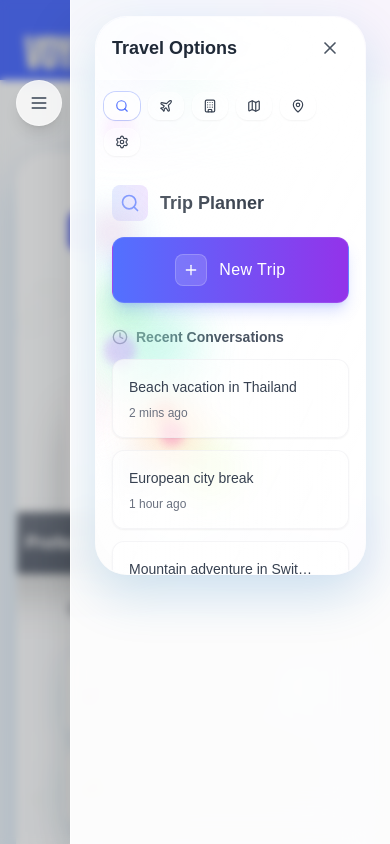
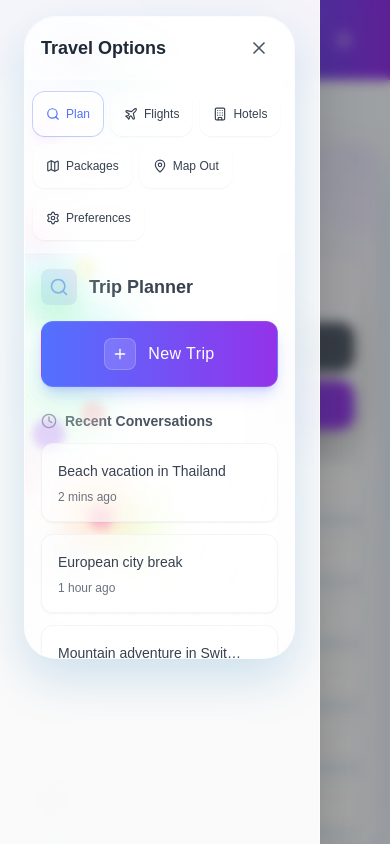
Before and after one commit to BohdanLysenko1/voyagr-web, a Next.js app: page /ai in a window 390 px wide. Both pictures are taken after a click on the button 39 px from the left and 103 px from the top of the page. Shown: the top 844 px of the page. Built offline with nearby package versions, Linux system fonts and the light colour scheme.

Commit message:
mobile ai page fix

```diff
--- a/src/app/ai/page.tsx
+++ b/src/app/ai/page.tsx
@@ -147,11 +147,19 @@ export default function AiPage() {
   return (
     <div className="h-screen bg-gradient-to-br from-slate-50 via-blue-50/50 to-purple-50/30 overflow-hidden">
       {/* Mobile Layout */}
-      <div className="lg:hidden flex flex-col h-full relative pt-16">
-        {/* Mobile Sidebar - Slide from Right */}
+      <div className="lg:hidden flex flex-col h-full relative pt-16 pb-safe">
+        {/* Mobile Sidebar Backdrop */}
+        {isSidebarOpen && (
+          <div
+            className="fixed inset-0 bg-black/20 backdrop-blur-sm z-40"
+            onClick={() => setIsSidebarOpen(false)}
+          />
+        )}
+
+        {/* Mobile Sidebar - Slide from Left */}
         <div className={`transform transition-transform duration-300 ease-in-out ${
-          isSidebarOpen ? 'translate-x-0' : 'translate-x-full'
-        } fixed top-0 right-0 bottom-0 w-80 z-50 bg-white/95 backdrop-blur-xl border-l border-white/40 shadow-2xl overflow-hidden`}>
+          isSidebarOpen ? 'translate-x-0' : '-translate-x-full'
+        } fixed top-0 left-0 bottom-0 w-80 max-w-[85vw] z-50 bg-white/95 backdrop-blur-xl border-r border-white/40 shadow-2xl overflow-hidden`}>
           <AISidebar
             flights={updatedFlights}
             hotels={updatedHotels}
--- a/src/components/AI/AIInterface.tsx
+++ b/src/components/AI/AIInterface.tsx
@@ -272,7 +272,7 @@ export default function AIInterface({
       {isMobile && (
         <button
           onClick={onSidebarToggle}
-          className="fixed top-20 left-4 z-50 p-3 rounded-full bg-white/80 backdrop-blur-sm border border-white/40 hover:bg-white/90 transition-all duration-200 shadow-lg"
+          className="fixed top-20 left-4 z-40 p-4 rounded-full bg-white/80 backdrop-blur-sm border border-white/40 hover:bg-white/90 transition-all duration-200 shadow-lg min-h-[48px] min-w-[48px] flex items-center justify-center"
         >
           <Menu className="w-5 h-5 text-gray-700" />
         </button>
@@ -414,14 +414,14 @@ export default function AIInterface({
                     onChange={(e) => onInputChange(e.target.value)}
                     onKeyPress={handleKeyPress}
                     placeholder=""
-                    className="w-full p-4 text-sm bg-white/40 border border-white/40 rounded-2xl resize-none focus:outline-none focus:ring-2 focus:ring-white/50 focus:border-white/60 transition-all duration-300 min-h-[60px] max-h-32 placeholder-gray-500 backdrop-blur-sm"
-                    rows={2}
+                    className={`w-full ${isMobile ? 'p-10 text-2xl' : 'p-8 text-xl'} bg-white/40 border border-white/40 rounded-2xl resize-none focus:outline-none focus:ring-2 focus:ring-white/50 focus:border-white/60 transition-all duration-300 ${isMobile ? 'min-h-[200px]' : 'min-h-[120px]'} ${isMobile ? 'max-h-80' : 'max-h-48'} placeholder-gray-500 backdrop-blur-sm`}
+                    rows={3}
                   />
                 </div>
                 <button
                   onClick={() => handleSendMessage()}
                   disabled={!inputValue.trim() || isAITyping}
-                  className={`p-4 rounded-2xl shadow-lg transition-all duration-300 transform hover:scale-105 active:scale-95 disabled:opacity-50 disabled:cursor-not-allowed ${
+                  className={`${isMobile ? 'p-4 min-w-[56px] min-h-[56px]' : 'p-4'} rounded-2xl shadow-lg transition-all duration-300 transform hover:scale-105 active:scale-95 disabled:opacity-50 disabled:cursor-not-allowed flex items-center justify-center ${
                     activeTab === 'flights' ? 'bg-gradient-to-r from-blue-600 to-indigo-600 hover:from-blue-500 hover:to-indigo-500' :
                     activeTab === 'hotels' ? 'bg-gradient-to-r from-emerald-600 to-teal-600 hover:from-emerald-500 hover:to-teal-500' :
                     activeTab === 'packages' ? 'bg-gradient-to-r from-purple-600 to-pink-600 hover:from-purple-500 hover:to-pink-500' :
@@ -436,42 +436,44 @@ export default function AIInterface({
         </div>
       ) : (
         /* Welcome Mode */
-        <div className={`relative flex items-start justify-center ${isMobile ? 'p-4 pt-0' : 'p-8 pt-0'} min-h-screen`}>
-          <div className={`${isMobile ? 'w-full' : 'max-w-4xl w-full'} ${isMobile ? 'mt-2' : 'mt-6'} space-y-4`}>
+        <div className={`relative flex items-start justify-center ${isMobile ? 'p-3 pt-0 pb-2' : 'p-8 pt-0'}`}>
+          <div className={`${isMobile ? 'w-full' : 'max-w-4xl w-full'} ${isMobile ? 'mt-0' : 'mt-4'} ${isMobile ? 'space-y-1' : 'space-y-3'}`}>
 
-          {/* Preferences Display */}
+          {/* Compact Preferences Display */}
           {preferences && (
-            <div className="relative overflow-hidden bg-white/40 backdrop-blur-xl backdrop-saturate-150 bg-clip-padding border border-white/30 rounded-2xl shadow-lg p-4 before:content-[''] before:absolute before:inset-0 before:rounded-[inherit] before:pointer-events-none before:bg-gradient-to-br before:from-white/20 before:via-white/5 before:to-white/5">
+            <div className={`relative overflow-hidden bg-white/40 backdrop-blur-xl backdrop-saturate-150 bg-clip-padding border border-white/30 rounded-xl shadow-lg ${isMobile ? 'p-2' : 'p-4'} before:content-[''] before:absolute before:inset-0 before:rounded-[inherit] before:pointer-events-none before:bg-gradient-to-br before:from-white/20 before:via-white/5 before:to-white/5`}>
               <div className="relative z-10">
-                <h3 className="text-sm font-semibold text-gray-700 mb-3">Your Trip Preferences</h3>
-                <div className="flex flex-wrap gap-2">
+                <div className="flex items-center justify-between">
+                  <h3 className={`${isMobile ? 'text-xs' : 'text-sm'} font-semibold text-gray-700`}>Trip Preferences</h3>
+                  <div className="flex flex-wrap gap-1">
                     {preferences.travelStyle && (
-                    <span className="px-3 py-1 bg-primary/10 text-primary text-xs font-medium rounded-full border border-primary/20">
-                      {preferences.travelStyle.charAt(0).toUpperCase() + preferences.travelStyle.slice(1)} Style
+                      <span className={`px-2 py-1 bg-primary/10 text-primary ${isMobile ? 'text-xs' : 'text-xs'} font-medium rounded-full border border-primary/20`}>
+                        {preferences.travelStyle.charAt(0).toUpperCase() + preferences.travelStyle.slice(1)}
                       </span>
                     )}
                     {preferences.budget && (
-                    <span className="px-3 py-1 bg-green-100 text-green-700 text-xs font-medium rounded-full border border-green-200">
-                      {preferences.budget.replace('-', ' - $').replace('plus', '+')}
+                      <span className={`px-2 py-1 bg-green-100 text-green-700 ${isMobile ? 'text-xs' : 'text-xs'} font-medium rounded-full border border-green-200`}>
+                        {preferences.budget.includes('-') ? preferences.budget.split('-')[0] + '+' : preferences.budget}
                       </span>
                     )}
                     {preferences.groupSize && (
-                    <span className="px-3 py-1 bg-blue-100 text-blue-700 text-xs font-medium rounded-full border border-blue-200">
+                      <span className={`px-2 py-1 bg-blue-100 text-blue-700 ${isMobile ? 'text-xs' : 'text-xs'} font-medium rounded-full border border-blue-200`}>
                         {preferences.groupSize}
                       </span>
                     )}
                     {preferences.activities && preferences.activities.length > 0 && (
-                    <span className="px-3 py-1 bg-purple-100 text-purple-700 text-xs font-medium rounded-full border border-purple-200">
-                      {preferences.activities.length} Activities Selected
+                      <span className={`px-2 py-1 bg-purple-100 text-purple-700 ${isMobile ? 'text-xs' : 'text-xs'} font-medium rounded-full border border-purple-200`}>
+                        {preferences.activities.length} Activities
                       </span>
                     )}
+                  </div>
                 </div>
               </div>
             </div>
           )}
 
           {/* Main AI Card with Enhanced Glassmorphism */}
-          <div className="relative overflow-hidden bg-white/60 backdrop-blur-2xl backdrop-saturate-150 bg-clip-padding border border-white/40 rounded-[2rem] shadow-[0_20px_50px_rgba(8,_112,_184,_0.18)] p-12 text-center transition-all duration-700 ease-in-out before:content-[''] before:absolute before:inset-0 before:rounded-[inherit] before:pointer-events-none before:bg-gradient-to-br before:from-white/40 before:via-white/10 before:to-white/5 after:content-[''] after:absolute after:-top-10 after:-left-10 after:w-40 after:h-40 after:bg-white/20 after:rounded-full after:blur-3xl after:pointer-events-none hover:shadow-[0_25px_60px_rgba(8,_112,_184,_0.25)] hover:border-white/50">
+          <div className={`relative overflow-hidden bg-white/60 backdrop-blur-2xl backdrop-saturate-150 bg-clip-padding border border-white/40 ${isMobile ? (preferences ? 'rounded-2xl p-3' : 'rounded-2xl p-4') : 'rounded-[2rem] p-12'} shadow-[0_20px_50px_rgba(8,_112,_184,_0.18)] text-center transition-all duration-700 ease-in-out before:content-[''] before:absolute before:inset-0 before:rounded-[inherit] before:pointer-events-none before:bg-gradient-to-br before:from-white/40 before:via-white/10 before:to-white/5 after:content-[''] after:absolute after:-top-10 after:-left-10 after:w-40 after:h-40 after:bg-white/20 after:rounded-full after:blur-3xl after:pointer-events-none hover:shadow-[0_25px_60px_rgba(8,_112,_184,_0.25)] hover:border-white/50`}>
 
             {/* Dynamic Gradient Orb Effects */}
             <div className={`absolute -top-20 -right-20 w-40 h-40 bg-gradient-to-br ${content.gradientColors} rounded-full blur-3xl animate-pulse transition-all duration-1000`}></div>
@@ -480,41 +482,41 @@ export default function AIInterface({
             {/* Content */}
             <div className="relative z-10">
               {/* Logo and Dynamic Title */}
-              <div className="flex items-center justify-center gap-4 mb-8 transition-all duration-700 ease-in-out">
+              <div className={`flex items-center justify-center gap-4 ${isMobile ? (preferences ? 'mb-1' : 'mb-2') : 'mb-6'} transition-all duration-700 ease-in-out`}>
                 {activeTab === 'plan' && (
                   <div className="relative">
                     <Image
                       src="/images/AIPage/VoyagrAI logo.png"
                       alt="VoyagrAI Logo"
-                      width={80}
-                      height={80}
+                      width={isMobile ? 60 : 80}
+                      height={isMobile ? 60 : 80}
                       className="object-contain"
                       priority
                     />
                   </div>
                 )}
-                <h1 className={`text-6xl font-bold leading-none transition-all duration-700 ${content.accentColor}`}>
+                <h1 className={`${isMobile ? (preferences ? 'text-2xl' : 'text-3xl') : 'text-6xl'} font-bold leading-none transition-all duration-700 ${content.accentColor}`}>
                   {content.title}
                 </h1>
               </div>
 
               {/* Dynamic Description */}
-              <div className="mb-8">
-                <p className="text-xl text-gray-700 font-medium transition-all duration-500">
+              <div className={isMobile ? (preferences ? 'mb-0' : 'mb-2') : 'mb-6'}>
+                <p className={`${isMobile ? (preferences ? 'text-xs' : 'text-sm') : 'text-lg'} text-gray-700 font-medium transition-all duration-500`}>
                   {content.description}
                 </p>
               </div>
 
 
               {/* Input Section */}
-              <div className="mb-10">
+              <div className={isMobile ? (preferences ? 'mb-4' : 'mb-4') : 'mb-10'}>
                 <div className="relative max-w-3xl mx-auto">
-                  <div className="relative overflow-hidden bg-white/50 backdrop-blur-3xl backdrop-saturate-200 bg-clip-padding border border-white/30 rounded-3xl shadow-2xl hover:shadow-3xl transition-all duration-500 before:content-[''] before:absolute before:inset-0 before:rounded-[inherit] before:pointer-events-none before:bg-gradient-to-br before:from-white/60 before:via-white/20 before:to-transparent before:opacity-80 after:content-[''] after:absolute after:inset-0 after:rounded-[inherit] after:pointer-events-none after:bg-gradient-to-tl after:from-blue-100/20 after:via-purple-100/10 after:to-pink-100/20 after:animate-pulse after:duration-[3000ms] group hover:border-white/50 hover:bg-white/60 focus-within:border-white/70 focus-within:bg-white/70 focus-within:shadow-[0_0_50px_rgba(255,255,255,0.3)]">
+                  <div className="relative overflow-hidden bg-white/50 backdrop-blur-3xl backdrop-saturate-200 bg-clip-padding border border-white/30 rounded-2xl shadow-2xl hover:shadow-3xl transition-all duration-500 before:content-[''] before:absolute before:inset-0 before:rounded-[inherit] before:pointer-events-none before:bg-gradient-to-br before:from-white/60 before:via-white/20 before:to-transparent before:opacity-80 after:content-[''] after:absolute after:inset-0 after:rounded-[inherit] after:pointer-events-none after:bg-gradient-to-tl after:from-blue-100/20 after:via-purple-100/10 after:to-pink-100/20 after:animate-pulse after:duration-[3000ms] group hover:border-white/50 hover:bg-white/60 focus-within:border-white/70 focus-within:bg-white/70 focus-within:shadow-[0_0_50px_rgba(255,255,255,0.3)]">
                     <textarea
                       value={inputValue}
                       onChange={(e) => onInputChange(e.target.value)}
                       placeholder=""
-                      className="w-full p-6 text-lg bg-transparent resize-none focus:outline-none focus:ring-0 border-0 transition-all duration-300 min-h-[120px] placeholder-gray-400"
+                      className={`w-full ${isMobile ? (preferences ? 'p-4 text-base min-h-[80px]' : 'p-5 text-lg min-h-[100px]') : 'p-6 text-lg min-h-[120px]'} bg-transparent resize-none focus:outline-none focus:ring-0 border-0 transition-all duration-300 placeholder-gray-400`}
                       rows={4}
                     />
                   </div>
@@ -531,16 +533,16 @@ export default function AIInterface({
                   )}
 
                   {/* Preferences and Start Planning Buttons */}
-                  <div className="absolute -bottom-6 left-1/2 transform -translate-x-1/2 flex items-center gap-4">
+                  <div className={`absolute ${isMobile ? '-bottom-3 left-1/2 transform -translate-x-1/2 flex flex-col gap-2 w-full max-w-xs' : '-bottom-6 left-1/2 transform -translate-x-1/2 flex items-center gap-4'}`}>
                     {/* Preferences Button */}
                     <button
                       onClick={() => {
                         onPreferencesOpen?.();
                       }}
-                      className="relative overflow-hidden px-8 py-4 bg-gradient-to-r from-gray-500 to-gray-600 hover:from-gray-400 hover:to-gray-500 text-white rounded-2xl font-bold text-lg shadow-2xl hover:shadow-xl transition-all duration-300 transform hover:scale-105 active:scale-95 backdrop-blur-sm border border-white/20 before:content-[''] before:absolute before:inset-0 before:rounded-[inherit] before:pointer-events-none before:bg-gradient-to-br before:from-white/20 before:via-white/5 before:to-white/5"
+                      className={`relative overflow-hidden ${isMobile ? 'px-6 py-3 text-base w-full' : 'px-8 py-4 text-lg'} bg-gradient-to-r from-gray-500 to-gray-600 hover:from-gray-400 hover:to-gray-500 text-white rounded-2xl font-bold shadow-2xl hover:shadow-xl transition-all duration-300 transform hover:scale-105 active:scale-95 backdrop-blur-sm border border-white/20 before:content-[''] before:absolute before:inset-0 before:rounded-[inherit] before:pointer-events-none before:bg-gradient-to-br before:from-white/20 before:via-white/5 before:to-white/5 min-h-[48px]`}
                     >
-                      <span className="relative z-10 flex items-center gap-3 whitespace-nowrap">
-                        <Settings className="w-6 h-6" />
+                      <span className="relative z-10 flex items-center justify-center gap-3 whitespace-nowrap">
+                        <Settings className={isMobile ? 'w-5 h-5' : 'w-6 h-6'} />
                         Preferences
                       </span>
                     </button>
@@ -557,18 +559,18 @@ export default function AIInterface({
                           handleSendMessage(defaultPrompt);
                         }
                       }}
-                      className={`relative overflow-hidden px-8 py-4 bg-gradient-to-r ${
+                      className={`relative overflow-hidden ${isMobile ? 'px-6 py-3 text-base w-full' : 'px-8 py-4 text-lg'} bg-gradient-to-r ${
                         activeTab === 'flights' ? 'from-blue-600 to-indigo-600 hover:from-blue-500 hover:to-indigo-500' :
                         activeTab === 'hotels' ? 'from-emerald-600 to-teal-600 hover:from-emerald-500 hover:to-teal-500' :
                         activeTab === 'packages' ? 'from-purple-600 to-pink-600 hover:from-purple-500 hover:to-pink-500' :
                         activeTab === 'mapout' ? 'from-emerald-600 to-cyan-600 hover:from-emerald-500 hover:to-cyan-500' :
                         'from-primary to-purple-600 hover:from-primary/90 hover:to-purple-600/90'
-                      } text-white rounded-2xl font-bold text-lg shadow-2xl hover:shadow-xl transition-all duration-300 transform hover:scale-105 active:scale-95 backdrop-blur-sm border border-white/20 before:content-[''] before:absolute before:inset-0 before:rounded-[inherit] before:pointer-events-none before:bg-gradient-to-br before:from-white/20 before:via-white/5 before:to-white/5`}
+                      } text-white rounded-2xl font-bold shadow-2xl hover:shadow-xl transition-all duration-300 transform hover:scale-105 active:scale-95 backdrop-blur-sm border border-white/20 before:content-[''] before:absolute before:inset-0 before:rounded-[inherit] before:pointer-events-none before:bg-gradient-to-br before:from-white/20 before:via-white/5 before:to-white/5 min-h-[48px]`}
                     >
-                      <span className="relative z-10 flex items-center gap-3 whitespace-nowrap">
-                        <Sparkles className="w-6 h-6" />
+                      <span className="relative z-10 flex items-center justify-center gap-3 whitespace-nowrap">
+                        <Sparkles className={isMobile ? 'w-5 h-5' : 'w-6 h-6'} />
                         Start Planning
-                        <ArrowRight className="w-5 h-5" />
+                        <ArrowRight className={isMobile ? 'w-4 h-4' : 'w-5 h-5'} />
                       </span>
                     </button>
                   </div>
@@ -576,15 +578,15 @@ export default function AIInterface({
               </div>
 
               {/* Dynamic Suggested Prompts */}
-              <div className="mt-12">
-                <p className="text-gray-600 font-medium mb-8 text-center transition-all duration-500">
+              <div className={isMobile ? (preferences ? 'mt-1' : 'mt-2') : 'mt-6'}>
+                <p className={`text-gray-600 font-medium ${isMobile ? (preferences ? 'mb-1 text-xs' : 'mb-2 text-sm') : 'mb-4 text-base'} text-center transition-all duration-500`}>
                   {activeTab === 'flights' ? 'Popular flight searches:' :
                    activeTab === 'hotels' ? 'Find your perfect accommodation:' :
                    activeTab === 'packages' ? 'Discover amazing packages:' :
                    'Get inspired with these travel ideas:'}
                 </p>
 
-                <div className={`grid ${isMobile ? 'grid-cols-1 gap-3' : 'grid-cols-1 md:grid-cols-2 lg:grid-cols-3 gap-4'}`}>
+                <div className={`grid ${isMobile ? (preferences ? 'grid-cols-1 gap-1.5' : 'grid-cols-1 gap-2') : 'grid-cols-1 md:grid-cols-2 lg:grid-cols-3 gap-3'}`}>
                   {content.prompts.map((prompt, index) => {
                     // Handle both string and object prompt types
                     const promptText = typeof prompt === 'string' ? prompt : prompt.text;
@@ -594,11 +596,11 @@ export default function AIInterface({
                       <button
                         key={index}
                         onClick={() => handleSendMessage(promptText)}
-                        className={`group relative overflow-hidden ${isMobile ? 'p-4' : 'p-5'} rounded-2xl border border-white/40 transition-all duration-300 text-left transform hover:scale-[1.02] hover:-translate-y-1 active:scale-[0.98] bg-white/60 backdrop-blur-xl backdrop-saturate-150 bg-clip-padding shadow-[0_8px_32px_rgba(8,_112,_184,_0.12)] hover:shadow-[0_12px_40px_rgba(8,_112,_184,_0.18)] hover:bg-white/70 before:content-[''] before:absolute before:inset-0 before:rounded-[inherit] before:pointer-events-none before:bg-gradient-to-br before:from-white/40 before:via-white/10 before:to-white/5`}
+                        className={`group relative overflow-hidden ${isMobile ? (preferences ? 'p-2 min-h-[44px]' : 'p-2.5 min-h-[48px]') : 'p-4'} rounded-xl border border-white/40 transition-all duration-300 text-left transform hover:scale-[1.02] hover:-translate-y-1 active:scale-[0.98] bg-white/60 backdrop-blur-xl backdrop-saturate-150 bg-clip-padding shadow-[0_8px_32px_rgba(8,_112,_184,_0.12)] hover:shadow-[0_12px_40px_rgba(8,_112,_184,_0.18)] hover:bg-white/70 before:content-[''] before:absolute before:inset-0 before:rounded-[inherit] before:pointer-events-none before:bg-gradient-to-br before:from-white/40 before:via-white/10 before:to-white/5`}
                       >
                         <div className="flex items-center gap-3 relative z-10">
-                          <span className={`${isMobile ? 'text-xl' : 'text-2xl'} group-hover:scale-110 transition-transform duration-300`}>{promptEmoji}</span>
-                          <span className={`${isMobile ? 'text-sm' : 'text-sm'} font-medium text-gray-700 group-hover:text-gray-900 transition-colors duration-300 leading-relaxed`}>
+                          <span className={`${isMobile ? 'text-2xl' : 'text-2xl'} group-hover:scale-110 transition-transform duration-300 flex-shrink-0`}>{promptEmoji}</span>
+                          <span className={`${isMobile ? (preferences ? 'text-sm leading-tight' : 'text-sm leading-tight') : 'text-sm'} font-medium text-gray-700 group-hover:text-gray-900 transition-colors duration-300 leading-relaxed`}>
                             {promptText}
                           </span>
                         </div>
--- a/src/components/AI/AISidebar.tsx
+++ b/src/components/AI/AISidebar.tsx
@@ -121,7 +121,7 @@ export default function AISidebar({
   };
 
   return (
-    <div className={`${isMobile ? 'w-full h-[70vh] max-h-[70vh]' : 'w-[480px] min-w-[480px] h-screen'} flex-shrink-0 p-6 ${isMobile ? 'pt-2 pb-4' : 'pt-0'} flex flex-col`}>
+    <div className={`${isMobile ? 'w-full h-[80vh] max-h-[80vh] min-h-[600px]' : 'w-[480px] min-w-[480px] h-screen'} flex-shrink-0 p-6 ${isMobile ? 'pt-2 pb-4' : 'pt-0'} flex flex-col`}>
       <aside className={`w-full flex-1 min-h-0 ${isMobile ? 'mt-2' : 'mt-4'} flex flex-col overflow-hidden relative bg-white/60 backdrop-blur-2xl backdrop-saturate-150 bg-clip-padding border border-white/40 shadow-[0_20px_50px_rgba(8,_112,_184,_0.18)] rounded-[2rem] scrollbar-thin scrollbar-thumb-primary/20 scrollbar-track-transparent hover:scrollbar-thumb-primary/30 transition-all duration-300 before:content-[''] before:absolute before:inset-0 before:rounded-[inherit] before:pointer-events-none before:bg-gradient-to-br before:from-white/40 before:via-white/10 before:to-white/5`}>
         {/* Background decorative orbs */}
         <div className="absolute -top-8 -left-8 w-32 h-32 bg-blue-200/30 rounded-full blur-2xl pointer-events-none animate-pulse"></div>
@@ -188,14 +188,14 @@ export default function AISidebar({
                   onTabChange(t.key);
                 }
               }}
-              className={`flex items-center gap-1.5 rounded-xl ${isMobile ? 'px-2.5 py-1.5 text-xs' : 'px-3 py-2 text-sm'} font-medium transition-all duration-200 focus:outline-none focus-visible:ring-2 focus-visible:ring-primary/50 border border-white/30 backdrop-blur-md bg-white/30 shadow-sm ${
+              className={`flex items-center gap-1.5 rounded-xl ${isMobile ? 'px-3 py-2 text-xs min-h-[44px]' : 'px-3 py-2 text-sm'} font-medium transition-all duration-200 focus:outline-none focus-visible:ring-2 focus-visible:ring-primary/50 border border-white/30 backdrop-blur-md bg-white/30 shadow-sm ${
                 activeTab === t.key && t.key !== 'preferences'
                   ? 'bg-white/60 text-primary ring-1 ring-primary/30 shadow-md'
                   : 'text-gray-700 hover:bg-white/40 hover:shadow'
               }`}
             >
               <t.icon className={`${isMobile ? 'w-3.5 h-3.5' : 'w-4 h-4'}`} />
-              <span className={isMobile ? 'hidden sm:inline' : ''}>{t.label}</span>
+              <span className="text-xs">{t.label}</span>
             </button>
           ))}
         </div>
```
Also changed, not shown: src/components/AI/AIPreferencesModal.tsx (+30 -30 lines). Lines whose indentation alone changed are shown as unchanged.
